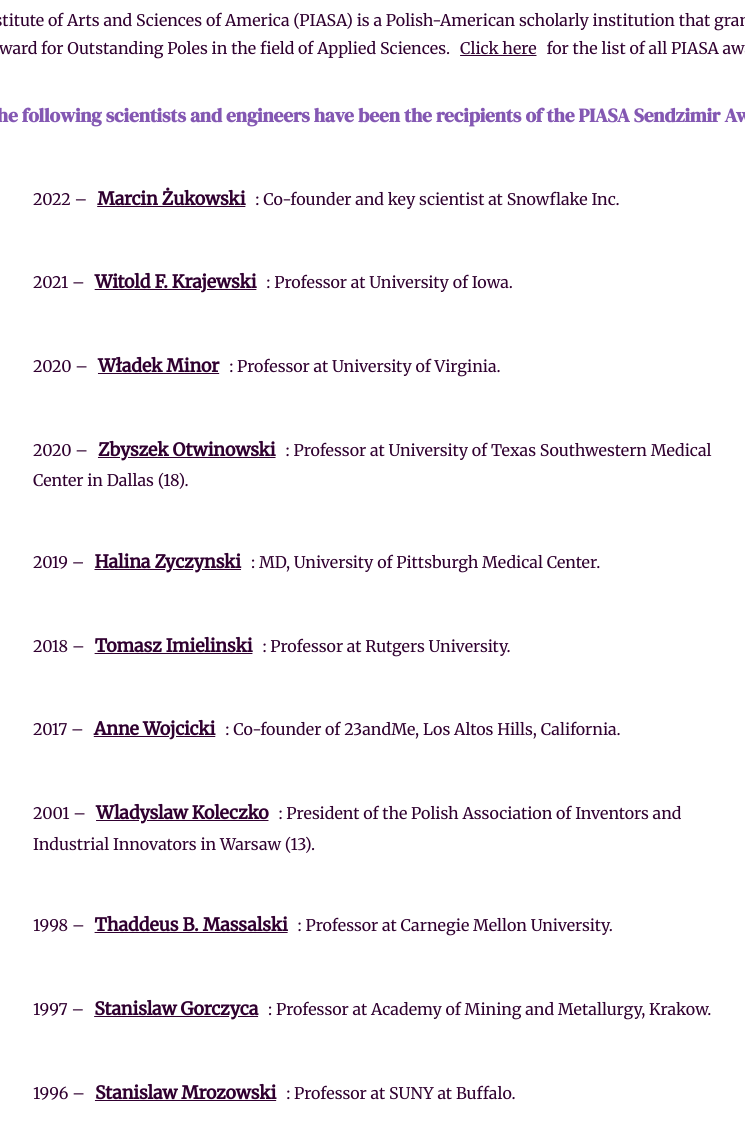
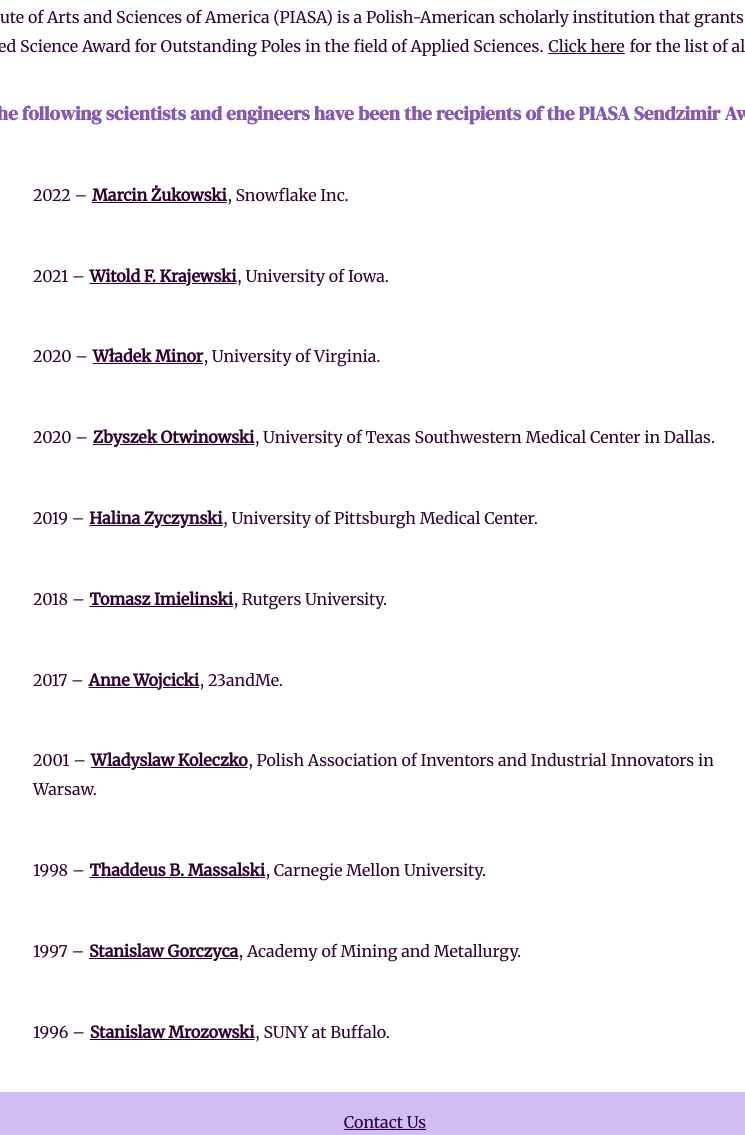
Before and after one commit to likhitgarimella/Website, a plain HTML site: page index.html in a window 1280 px wide. Shown: the part 234-1369 px from the top of the page, without its empty margins (255-1000 px from the left). Drawn offline with Linux system fonts and the light colour scheme.

Commit message:
more changes

```diff
--- a/index.html
+++ b/index.html
@@ -33,7 +33,7 @@
   .underline1 {
     text-decoration: underline;
     font-weight: bolder;
-    font-size: 1.1rem;
+    /* font-size: 1.1rem; */
   }
 
   .underline2 {
@@ -53,6 +53,13 @@
   .introPara {
     width: 80%;
     margin: auto;
+    text-align: left;
+  }
+
+  .bullets {
+    width: 80%;
+    margin: auto;
+    text-align: center;
   }
 
   p {
@@ -74,7 +81,7 @@
   a {
     color: #300030;
     font-family: 'Merriweather', serif;
-    margin: 10px 10px;
+    margin: 1px 1px;
     text-decoration: none;
   }
 
@@ -104,7 +111,7 @@
     <div class="intro">
       <p class="introPara"><span class="underline1"><a href="https://en.wikipedia.org/wiki/Tadeusz_Sendzimir">Tadeusz Sendzimir</a></span>(1894-1989) received worldwide recognition for his outstanding and numerous contributions to metallurgy. By the early 1980s up to 90 percent of the world's stainless steel passed through the Sendzimir process. Overall, Tadeusz Sendzimir, and the company he founded, has helped to alter the complete technological processes in steel rolling over the last six decades.</p>
       <br>
-      <p class="introPara">The Polish Institute of Arts and Sciences of America (PIASA) is a Polish-American scholarly institution that grants the Sendzimir Award for Outstanding Poles in the field of Applied Sciences.<span class="underline2"><a href="https://piasa.org/awards/">Click here</a></span>for the list of all PIASA awards.</p>
+      <p class="introPara">The Polish Institute of Arts and Sciences of America (PIASA) is a Polish-American scholarly institution that grants The Tadeusz Sendzimir Applied Science Award for Outstanding Poles in the field of Applied Sciences. <span class="underline2"><a href="https://piasa.org/awards/">Click here</a></span> for the list of all PIASA awards.</p>
     </div>
     <br>
 
@@ -113,27 +120,27 @@
 
     <div>
       <div class="scis-engs">
-        <p>2022 –<span class="underline1"><a href="https://www.linkedin.com/in/marcinzukowski/">Marcin Żukowski</a></span>: Co-founder and key scientist at Snowflake Inc.</p>
+        <p>2022 – <span class="underline1"><a href="https://www.linkedin.com/in/marcinzukowski/">Marcin Żukowski</a></span>, Snowflake Inc.</p>
         <br>
-        <p>2021 –<span class="underline1"><a href="https://engineering.uiowa.edu/people/witold-f-krajewski">Witold F. Krajewski</a></span>: Professor at University of Iowa.</p>
+        <p>2021 – <span class="underline1"><a href="https://engineering.uiowa.edu/people/witold-f-krajewski">Witold F. Krajewski</a></span>, University of Iowa.</p>
         <br>
-        <p>2020 –<span class="underline1"><a href="https://en.wikipedia.org/wiki/Wladek_Minor">Władek Minor</a></span>: Professor at University of Virginia.</p>
+        <p>2020 – <span class="underline1"><a href="https://en.wikipedia.org/wiki/Wladek_Minor">Władek Minor</a></span>, University of Virginia.</p>
         <br>
-        <p>2020 –<span class="underline1"><a href="https://pl.wikipedia.org/wiki/Zbyszek_Otwinowski">Zbyszek Otwinowski</a></span>: Professor at University of Texas Southwestern Medical Center in Dallas (18).</p>
+        <p>2020 – <span class="underline1"><a href="https://pl.wikipedia.org/wiki/Zbyszek_Otwinowski">Zbyszek Otwinowski</a></span>, University of Texas Southwestern Medical Center in Dallas.</p>
         <br>
-        <p>2019 –<span class="underline1"><a href="https://www.obgyn.pitt.edu/people/halina-m-zyczynski-md">Halina Zyczynski</a></span>: MD, University of Pittsburgh Medical Center.</p>
+        <p>2019 – <span class="underline1"><a href="https://www.obgyn.pitt.edu/people/halina-m-zyczynski-md">Halina Zyczynski</a></span>, University of Pittsburgh Medical Center.</p>
         <br>
-        <p>2018 –<span class="underline1"><a href="https://en.wikipedia.org/wiki/Tomasz_Imieli%C5%84ski">Tomasz Imielinski</a></span>: Professor at Rutgers University.</p>
+        <p>2018 – <span class="underline1"><a href="https://en.wikipedia.org/wiki/Tomasz_Imieli%C5%84ski">Tomasz Imielinski</a></span>, Rutgers University.</p>
         <br>
-        <p>2017 –<span class="underline1"><a href="https://en.wikipedia.org/wiki/Anne_Wojcicki">Anne Wojcicki</a></span>: Co-founder of 23andMe, Los Altos Hills, California.</p>
+        <p>2017 – <span class="underline1"><a href="https://en.wikipedia.org/wiki/Anne_Wojcicki">Anne Wojcicki</a></span>, 23andMe.</p>
         <br>
-        <p>2001 –<span class="underline1"><a href="http://arch.przeglad-techniczny.pl/archiwum/arch/2006/05/Koleczko.htm">Wladyslaw Koleczko</a></span>: President of the Polish Association of Inventors and Industrial Innovators in Warsaw (13).</p>
+        <p>2001 – <span class="underline1"><a href="http://arch.przeglad-techniczny.pl/archiwum/arch/2006/05/Koleczko.htm">Wladyslaw Koleczko</a></span>, Polish Association of Inventors and Industrial Innovators in Warsaw.</p>
         <br>
-        <p>1998 –<span class="underline1"><a href="https://pl.wikipedia.org/wiki/Tadeusz_Bronis%C5%82aw_Massalski">Thaddeus B. Massalski</a></span>: Professor at Carnegie Mellon University.</p>
+        <p>1998 – <span class="underline1"><a href="https://pl.wikipedia.org/wiki/Tadeusz_Bronis%C5%82aw_Massalski">Thaddeus B. Massalski</a></span>, Carnegie Mellon University.</p>
         <br>
-        <p>1997 –<span class="underline1"><a href="https://pl.wikipedia.org/wiki/Stanis%C5%82aw_Gorczyca_(profesor)">Stanislaw Gorczyca</a></span>: Professor at Academy of Mining and Metallurgy, Krakow.</p>
+        <p>1997 – <span class="underline1"><a href="https://pl.wikipedia.org/wiki/Stanis%C5%82aw_Gorczyca_(profesor)">Stanislaw Gorczyca</a></span>, Academy of Mining and Metallurgy.</p>
         <br>
-        <p>1996 –<span class="underline1"><a href="https://en.wikipedia.org/wiki/Stanis%C5%82aw_Mrozowski">Stanislaw Mrozowski</a></span>: Professor at SUNY at Buffalo.</p>
+        <p>1996 – <span class="underline1"><a href="https://en.wikipedia.org/wiki/Stanis%C5%82aw_Mrozowski">Stanislaw Mrozowski</a></span>, SUNY at Buffalo.</p>
         <br>
       </div>
     </div>
```
